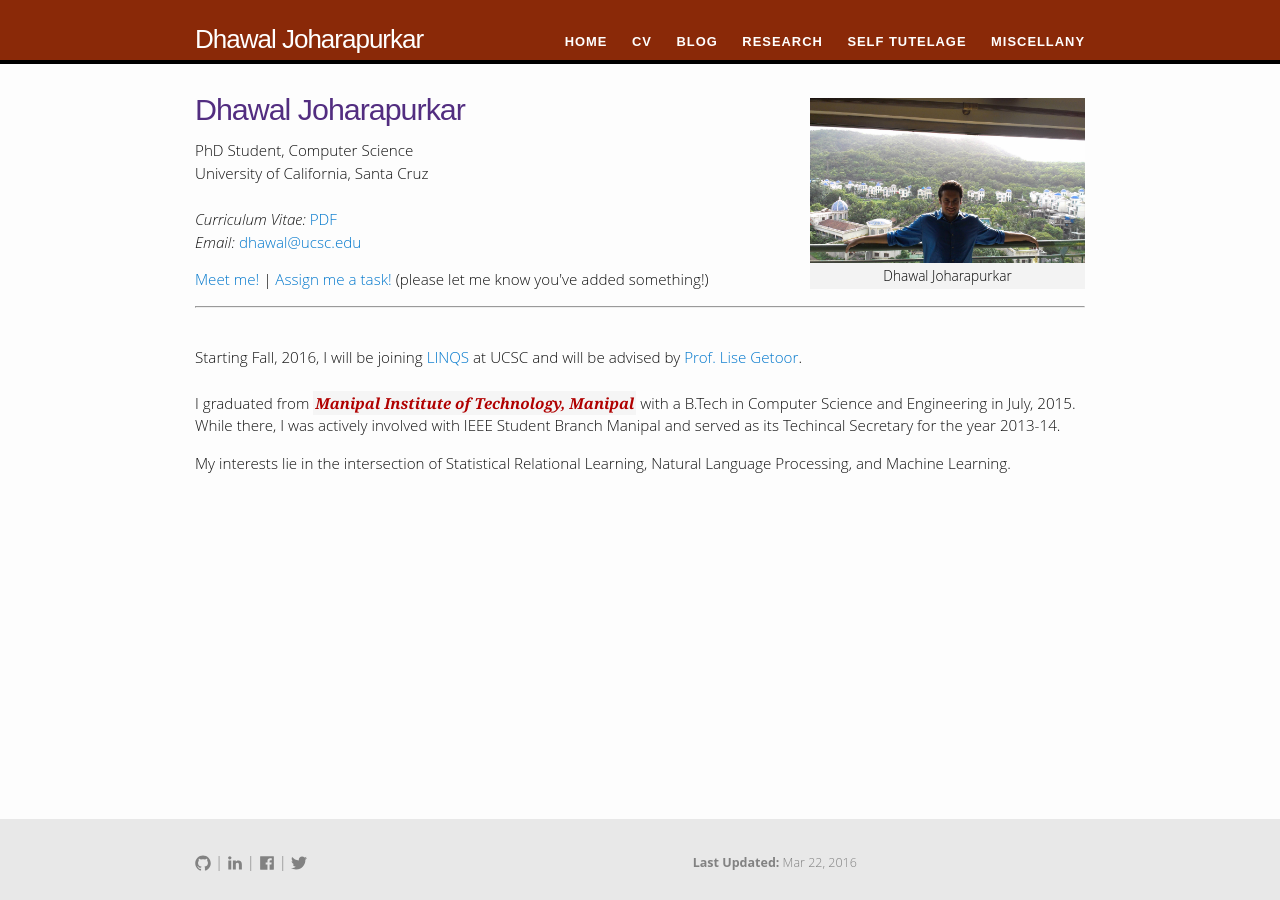
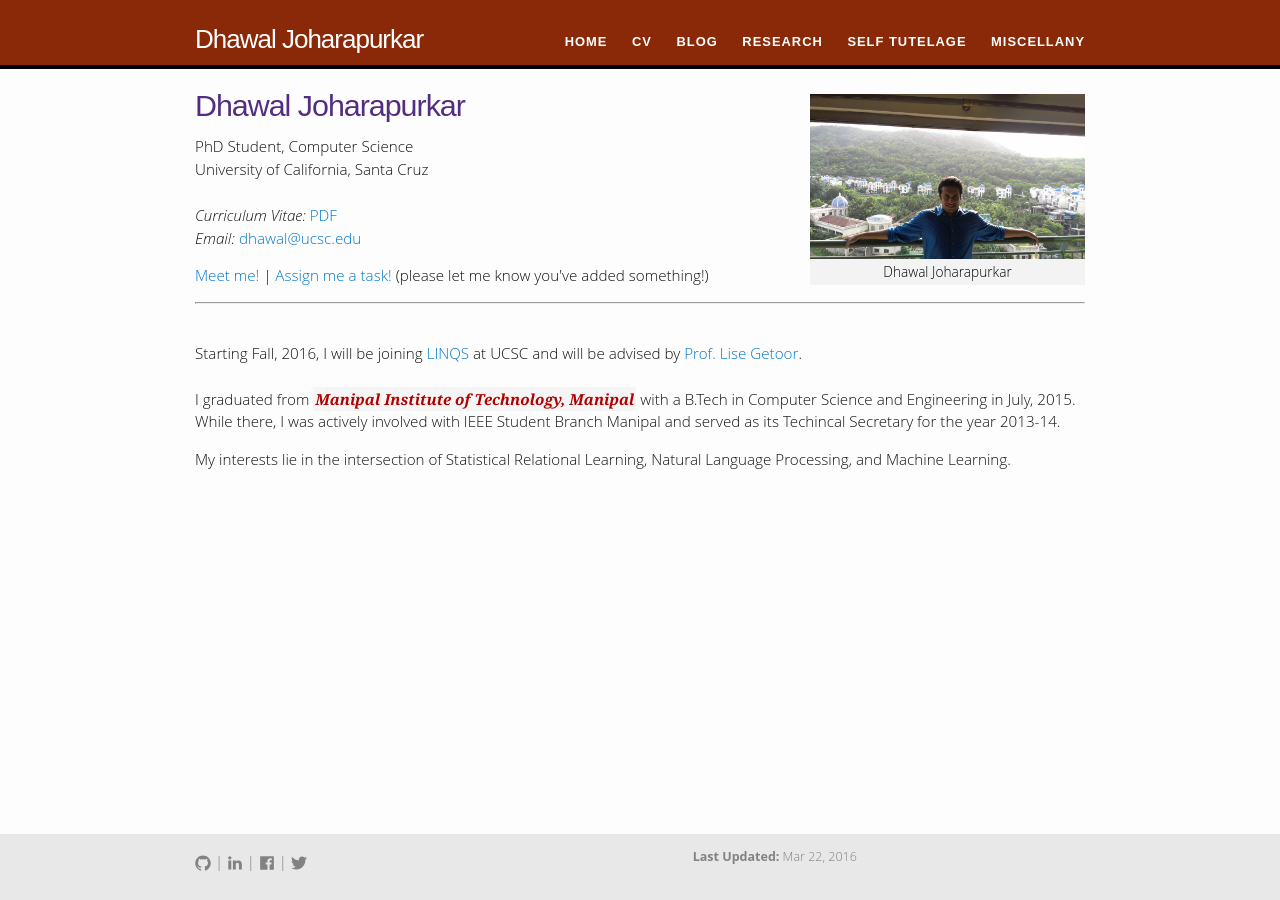
Before and after one commit to dhawaljoh/dhawaljoh.github.io, a Jekyll site: the page built from index.md, in a window 1280 px wide. Built offline with Jekyll 4.4.1, drawn with Linux system fonts in a browser that asks for light colours.

Commit message:
floating header

```diff
--- a/_sass/_header.scss
+++ b/_sass/_header.scss
@@ -4,11 +4,11 @@
 .site-header {
     border-top: 0px solid $grey-color-dark;
     border-bottom: 4px solid $clemson-purple;
-    min-height: 56px;
+    min-height: 65px;
     background: $clemson-orange;
     // Positioning context for the mobile navigation icon
-    position: relative;
-
+    position: fixed;
+    width:100%;
 }
 
 .site-title {
--- a/_sass/_layout.scss
+++ b/_sass/_layout.scss
@@ -80,8 +80,11 @@
    position:fixed;
    bottom:0;
    width:100%;
+   padding-top:20px;
+   padding-bottom:25px;
    height:20px;   /* Height of the footer */
    background:$grey-color-light;
+   line-height:5%;
 }
 
 .footer-heading {
@@ -151,6 +154,8 @@
  */
 .page-content {
     padding: $spacing-unit 0;
+    padding-top:90px;
+    padding-bottom:80px;
 }
 
 .page-heading {
```
